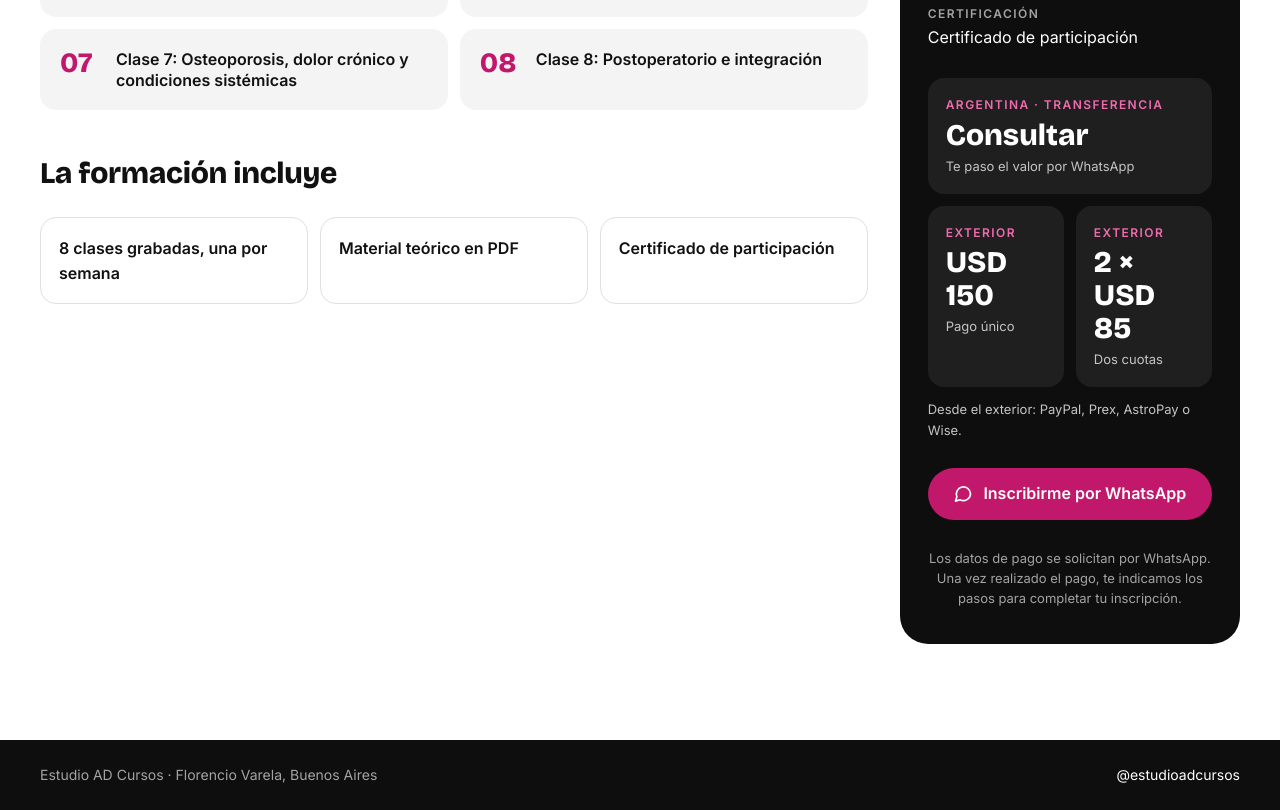
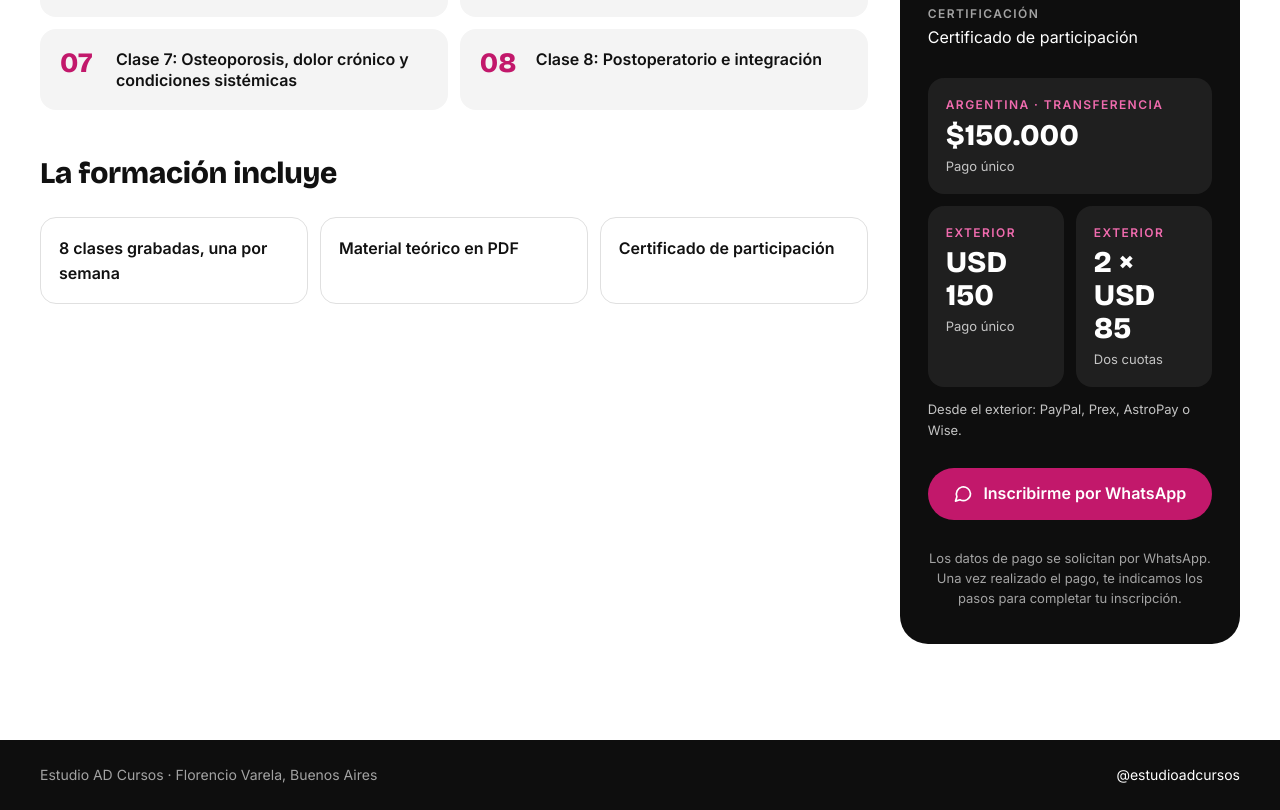
Before and after one commit to estudioadcursos/estudioadcursos-web, a plain HTML site: page Poblaciones.html in a window 1280 px wide. Shown: the part 912-1722 px from the top of the page. Drawn offline with nearby package versions, Linux system fonts and the light colour scheme.

Commit message:
Poblaciones Especiales: precio Argentina $150.000
Co-Authored-By: Claude Sonnet 5.5 <noreply@anthropic.com>
Claude-Session: https://claude.ai/code/session_01NJ3Weuth8zY8pPb8GU1XKs

```diff
--- a/Poblaciones.html
+++ b/Poblaciones.html
@@ -103,8 +103,8 @@ a{color:#111111}a:hover{color:#C2186B}
 <div style="display: grid; grid-template-columns: repeat(2, minmax(0, 1fr)); gap: 12px">
 <div style="padding: 18px; border-radius: 16px; background: #1F1F1F; display: flex; flex-direction: column; gap: 4px; grid-column: 1 / -1">
 <span style="font-size: 12px; font-weight: 600; letter-spacing: 0.12em; text-transform: uppercase; color: #F06BAE">Argentina · Transferencia</span>
-<span style="font-family: 'Bricolage Grotesque', sans-serif; font-weight: 800; font-size: 30px; line-height: 1.1">Consultar</span>
-<span style="font-size: 13px; color: #C4C4C4">Te paso el valor por WhatsApp</span>
+<span style="font-family: 'Bricolage Grotesque', sans-serif; font-weight: 800; font-size: 30px; line-height: 1.1">$150.000</span>
+<span style="font-size: 13px; color: #C4C4C4">Pago único</span>
 </div>
 <div style="padding: 18px; border-radius: 16px; background: #1F1F1F; display: flex; flex-direction: column; gap: 4px">
 <span style="font-size: 12px; font-weight: 600; letter-spacing: 0.12em; text-transform: uppercase; color: #F06BAE">Exterior</span>
```
Also changed, not shown: Especializaciones.html (+1 -1 lines).
